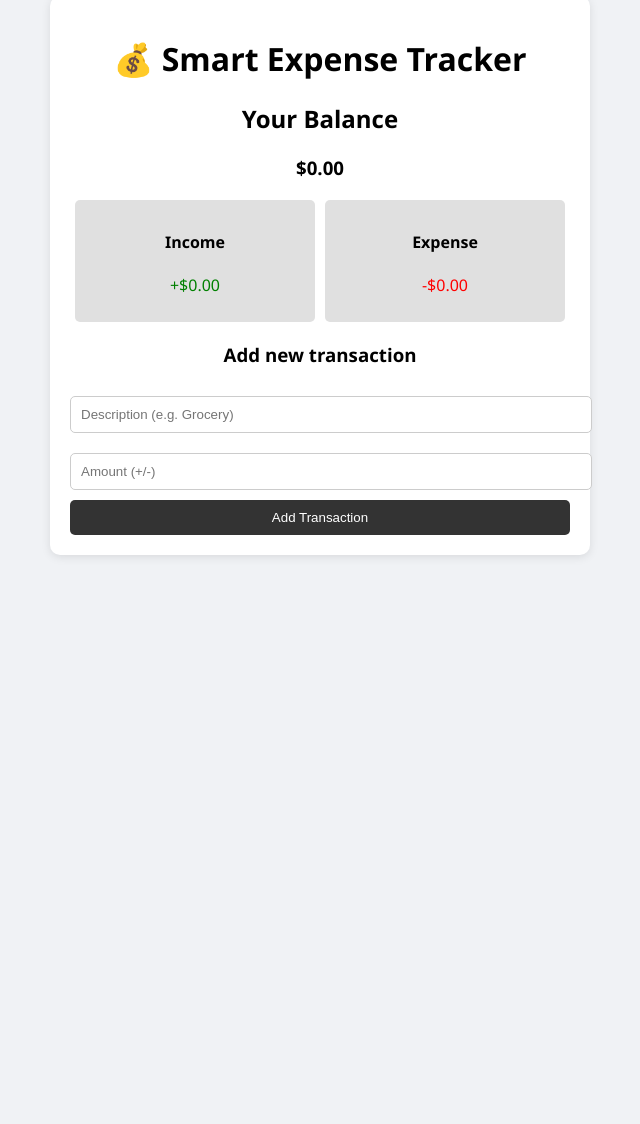
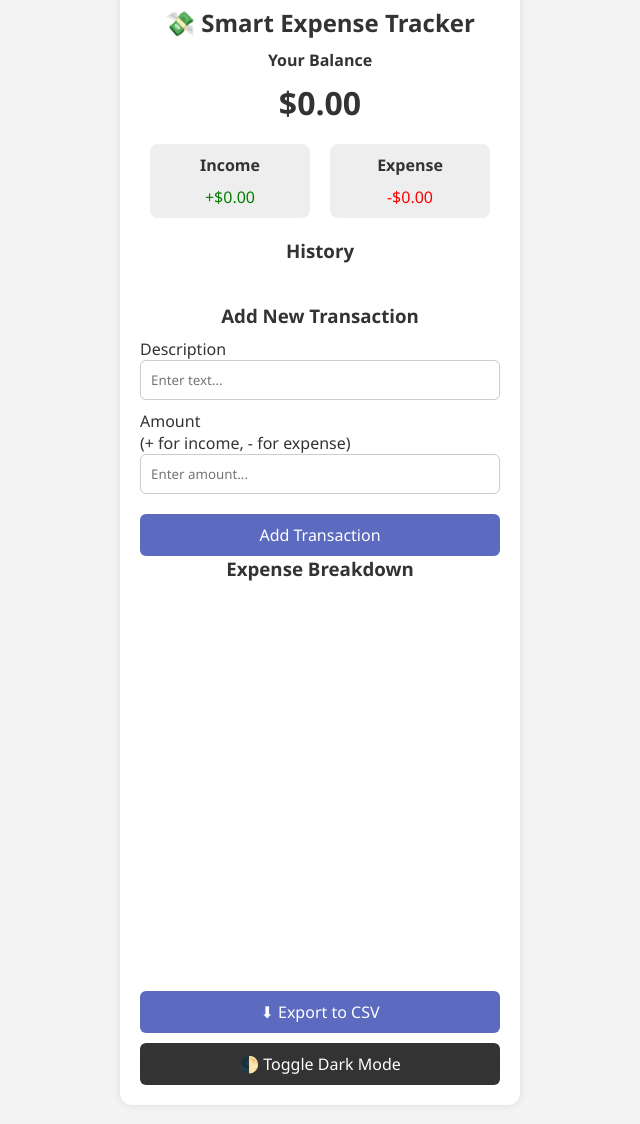
Before and after one commit to sakshamman/smart-expense-tracker, a plain HTML site: page index.html in a window 1280 px wide. Shown: the part 34-1158 px from the top of the page, without its empty margins (320-960 px from the left). Before the commit the page ends 800 px from the top, so only its background shows below. Drawn offline with nearby package versions, Linux system fonts and the light colour scheme.

Commit message:
added dark mode,chart and csv download option

```diff
--- a/index.html
+++ b/index.html
@@ -1,21 +1,25 @@
 <!DOCTYPE html>
 <html lang="en">
 <head>
-  <meta charset="UTF-8">
+  <meta charset="UTF-8" />
+  <meta name="viewport" content="width=device-width, initial-scale=1.0"/>
   <title>Smart Expense Tracker</title>
+
+  <!-- Chart.js CDN -->
+  <script src="https://cdn.jsdelivr.net/npm/chart.js"></script>
+
+  <!-- Link to your CSS -->
   <link rel="stylesheet" href="style.css">
 </head>
 <body>
   <div class="container">
-    <h1>💰 Smart Expense Tracker</h1>
+    <h2>💸 Smart Expense Tracker</h2>
 
-    <!-- Balance Section -->
-    <div class="balance">
-      <h2>Your Balance</h2>
-      <h3 id="balance">$0.00</h3>
-    </div>
+    <!-- Balance Display -->
+    <h4>Your Balance</h4>
+    <h1 id="balance">$0.00</h1>
 
-    <!-- Income and Expense Summary -->
+    <!-- Income/Expense Summary -->
     <div class="summary">
       <div>
         <h4>Income</h4>
@@ -28,19 +32,35 @@
     </div>
 
     <!-- Transaction List -->
-    <ul id="transactions" class="transactions">
-      <!-- Transactions will be inserted here -->
-    </ul>
+    <h3>History</h3>
+    <ul id="transactions" class="list"></ul>
 
     <!-- Add Transaction Form -->
+    <h3>Add New Transaction</h3>
     <form id="form">
-      <h3>Add new transaction</h3>
-      <input type="text" id="text" placeholder="Description (e.g. Grocery)">
-      <input type="number" id="amount" placeholder="Amount (+/-)">
-      <button type="submit">Add Transaction</button>
+      <div class="form-control">
+        <label for="text">Description</label>
+        <input type="text" id="text" placeholder="Enter text..." />
+      </div>
+      <div class="form-control">
+        <label for="amount">Amount <br />(+ for income, - for expense)</label>
+        <input type="number" id="amount" placeholder="Enter amount..." />
+      </div>
+      <button class="btn">Add Transaction</button>
     </form>
+
+    <!-- Pie Chart -->
+    <h3>Expense Breakdown</h3>
+    <canvas id="expenseChart" width="400" height="400"></canvas>
+
+    <!-- Export & Theme Buttons -->
+    <div style="margin-top: 20px;">
+      <button id="export-btn" class="btn">⬇ Export to CSV</button>
+      <button id="toggle-theme" class="btn">🌓 Toggle Dark Mode</button>
+    </div>
   </div>
 
+  <!-- Your JavaScript -->
   <script src="script.js"></script>
 </body>
 </html>
--- a/script.js
+++ b/script.js
@@ -1,4 +1,4 @@
-// Elements
+// ========== DOM Selectors ==========
 const balance = document.getElementById("balance");
 const income = document.getElementById("income");
 const expense = document.getElementById("expense");
@@ -6,16 +6,115 @@ const transactionsList = document.getElementById("transactions");
 const form = document.getElementById("form");
 const text = document.getElementById("text");
 const amount = document.getElementById("amount");
+const themeBtn = document.getElementById("toggle-theme");
+const exportBtn = document.getElementById("export-btn");
 
-// Initial dummy data
 let transactions = [];
+let chart = null;
 
-// Add transaction
-function addTransaction(e) {
+// ========== Utilities ==========
+function generateID() {
+  return Math.floor(Math.random() * 1000000);
+}
+
+function updateLocalStorage() {
+  localStorage.setItem("transactions", JSON.stringify(transactions));
+}
+
+function loadLocalStorage() {
+  const data = JSON.parse(localStorage.getItem("transactions"));
+  if (data) transactions = data;
+}
+
+// ========== DOM & Logic ==========
+function addTransactionDOM(transaction) {
+  const sign = transaction.amount < 0 ? "-" : "+";
+  const li = document.createElement("li");
+  li.classList.add(transaction.amount < 0 ? "minus" : "plus");
+  li.innerHTML = `
+    ${transaction.text}
+    <span>${sign}$${Math.abs(transaction.amount)}</span>
+    <button onclick="removeTransaction(${transaction.id})">x</button>
+  `;
+  transactionsList.appendChild(li);
+}
+
+function updateValues() {
+  const amounts = transactions.map((t) => t.amount);
+  const total = amounts.reduce((a, b) => a + b, 0).toFixed(2);
+  const incomeTotal = amounts
+    .filter((x) => x > 0)
+    .reduce((a, b) => a + b, 0)
+    .toFixed(2);
+  const expenseTotal = (
+    amounts.filter((x) => x < 0).reduce((a, b) => a + b, 0) * -1
+  ).toFixed(2);
+
+  balance.innerText = `$${total}`;
+  income.innerText = `+$${incomeTotal}`;
+  expense.innerText = `-$${expenseTotal}`;
+}
+
+function removeTransaction(id) {
+  transactions = transactions.filter((t) => t.id !== id);
+  updateLocalStorage();
+  render();
+}
+
+// ========== Chart ==========
+function updateChart() {
+  const ctx = document.getElementById("expenseChart").getContext("2d");
+
+  const categories = {};
+  transactions.forEach((t) => {
+    if (t.amount < 0) {
+      const key = t.text.toLowerCase();
+      categories[key] = (categories[key] || 0) + Math.abs(t.amount);
+    }
+  });
+
+  const labels = Object.keys(categories);
+  const data = Object.values(categories);
+
+  if (chart) chart.destroy();
+
+  chart = new Chart(ctx, {
+    type: "pie",
+    data: {
+      labels,
+      datasets: [
+        {
+          label: "Expenses",
+          data,
+          backgroundColor: [
+            "#f94144",
+            "#f3722c",
+            "#f8961e",
+            "#f9c74f",
+            "#90be6d",
+            "#43aa8b",
+            "#577590",
+          ],
+        },
+      ],
+    },
+  });
+}
+
+// ========== Init & Render ==========
+function render() {
+  transactionsList.innerHTML = "";
+  transactions.forEach(addTransactionDOM);
+  updateValues();
+  updateChart();
+}
+
+// ========== Add Transaction ==========
+form.addEventListener("submit", (e) => {
   e.preventDefault();
 
   if (text.value.trim() === "" || amount.value.trim() === "") {
-    alert("Please add text and amount");
+    alert("Please fill in both fields");
     return;
   }
 
@@ -26,74 +125,48 @@ function addTransaction(e) {
   };
 
   transactions.push(transaction);
-  updateDOM();
-  updateValues();
   updateLocalStorage();
+  render();
 
   text.value = "";
   amount.value = "";
+});
+
+// ========== Export CSV ==========
+exportBtn.addEventListener("click", () => {
+  if (transactions.length === 0) return;
+
+  const rows = [["ID", "Description", "Amount"]];
+  transactions.forEach((t) => rows.push([t.id, t.text, t.amount]));
+
+  const csv = rows.map((r) => r.join(",")).join("\n");
+  const blob = new Blob([csv], { type: "text/csv" });
+  const url = URL.createObjectURL(blob);
+
+  const a = document.createElement("a");
+  a.href = url;
+  a.download = "transactions.csv";
+  a.click();
+  URL.revokeObjectURL(url);
+});
+
+// ========== Dark Mode ==========
+themeBtn.addEventListener("click", () => {
+  document.body.classList.toggle("dark");
+  localStorage.setItem("darkMode", document.body.classList.contains("dark"));
+});
+
+function initDarkMode() {
+  if (localStorage.getItem("darkMode") === "true") {
+    document.body.classList.add("dark");
+  }
 }
 
-// Generate random ID
-function generateID() {
-  return Math.floor(Math.random() * 100000000);
+// ========== Init ==========
+function init() {
+  loadLocalStorage();
+  initDarkMode();
+  render();
 }
 
-// Update DOM
-function updateDOM() {
-  transactionsList.innerHTML = "";
-
-  transactions.forEach((transaction) => {
-    const sign = transaction.amount < 0 ? "-" : "+";
-    const item = document.createElement("li");
-
-    item.classList.add(transaction.amount < 0 ? "minus" : "plus");
-    item.innerHTML = `
-      ${transaction.text}
-      <span>${sign}$${Math.abs(transaction.amount)}</span>
-      <button onclick="removeTransaction(${transaction.id})">x</button>
-    `;
-
-    transactionsList.appendChild(item);
-  });
-}
-
-// Update Income, Expense, Balance
-function updateValues() {
-  const amounts = transactions.map((t) => t.amount);
-  const total = amounts.reduce((acc, val) => acc + val, 0).toFixed(2);
-  const incomeVal = amounts
-    .filter((val) => val > 0)
-    .reduce((acc, val) => acc + val, 0)
-    .toFixed(2);
-  const expenseVal = (
-    amounts.filter((val) => val < 0).reduce((acc, val) => acc + val, 0) * -1
-  ).toFixed(2);
-
-  balance.innerText = `$${total}`;
-  income.innerText = `+$${incomeVal}`;
-  expense.innerText = `-$${expenseVal}`;
-}
-
-// Remove transaction
-function removeTransaction(id) {
-  transactions = transactions.filter((t) => t.id !== id);
-  updateLocalStorage();
-  updateDOM();
-  updateValues();
-}
-
-// Local storage
-function updateLocalStorage() {
-  localStorage.setItem("transactions", JSON.stringify(transactions));
-}
-
-function init() {
-  const saved = JSON.parse(localStorage.getItem("transactions"));
-  if (saved) transactions = saved;
-  updateDOM();
-  updateValues();
-}
-
-form.addEventListener("submit", addTransaction);
 init();
--- a/style.css
+++ b/style.css
@@ -1,21 +1,28 @@
-body {
-  font-family: 'Segoe UI', sans-serif;
-  background: #f0f2f5;
+* {
+  box-sizing: border-box;
   margin: 0;
   padding: 0;
+  font-family: 'Segoe UI', sans-serif;
+}
+
+body {
+  background-color: #f4f4f4;
+  color: #333;
+  transition: background 0.3s, color 0.3s;
+  padding: 20px;
 }
 
 .container {
-  width: 90%;
-  max-width: 500px;
-  margin: 30px auto;
+  max-width: 400px;
+  margin: auto;
   background: white;
   padding: 20px;
-  border-radius: 10px;
-  box-shadow: 0 2px 10px rgba(0,0,0,0.1);
+  border-radius: 12px;
+  box-shadow: 0 0 10px rgba(0,0,0,0.1);
 }
 
-h1, h2, h3 {
+h1, h2, h3, h4 {
+  margin-bottom: 10px;
   text-align: center;
 }
 
@@ -27,11 +34,11 @@ h1, h2, h3 {
 
 .summary div {
   flex: 1;
+  margin: 0 10px;
   padding: 10px;
-  background: #e0e0e0;
-  margin: 0 5px;
+  background-color: #eee;
+  border-radius: 8px;
   text-align: center;
-  border-radius: 5px;
 }
 
 .money.plus {
@@ -42,52 +49,93 @@ h1, h2, h3 {
   color: red;
 }
 
-form {
+.list {
+  list-style: none;
+  margin: 20px 0;
+  max-height: 150px;
+  overflow-y: auto;
+  padding: 0;
+}
+
+.list li {
+  background-color: #fafafa;
+  padding: 10px;
+  border-left: 5px solid;
+  margin-bottom: 10px;
+  border-radius: 5px;
+  display: flex;
+  justify-content: space-between;
+}
+
+.list li.plus {
+  border-color: green;
+}
+
+.list li.minus {
+  border-color: red;
+}
+
+.list li button {
+  background: red;
+  border: none;
+  color: white;
+  font-weight: bold;
+  cursor: pointer;
+  border-radius: 4px;
+  padding: 2px 8px;
+}
+
+.form-control {
+  margin: 10px 0;
+}
+
+input[type="text"], input[type="number"] {
+  width: 100%;
+  padding: 10px;
+  border: 1px solid #ccc;
+  border-radius: 6px;
+}
+
+.btn {
+  width: 100%;
+  padding: 10px;
+  margin-top: 10px;
+  border: none;
+  color: white;
+  background: #5c6bc0;
+  border-radius: 6px;
+  cursor: pointer;
+  font-size: 16px;
+}
+
+#toggle-theme {
+  background: #333;
+}
+
+canvas {
   margin-top: 20px;
 }
 
-form input {
-  width: 100%;
-  margin: 10px 0;
-  padding: 10px;
-  border-radius: 5px;
-  border: 1px solid #ccc;
+/* Dark Mode */
+body.dark {
+  background-color: #121212;
+  color: #e0e0e0;
 }
 
-form button {
-  width: 100%;
-  padding: 10px;
+body.dark .container {
+  background-color: #1e1e1e;
+}
+
+body.dark .summary div {
+  background-color: #2e2e2e;
+}
+
+body.dark input,
+body.dark .btn {
   background-color: #333;
   color: white;
-  border: none;
-  border-radius: 5px;
-  cursor: pointer;
 }
 
-form button:hover {
-  background-color: #555;
+body.dark .list li {
+  background-color: #2a2a2a;
 }
-
-.transactions {
-  list-style: none;
-  padding: 0;
-  margin: 20px 0;
-}
-
-.transactions li {
-  background: #fafafa;
-  display: flex;
-  justify-content: space-between;
-  margin: 10px 0;
-  padding: 10px;
-  border-right: 5px solid;
-  border-radius: 5px;
-}
-
-.transactions li.plus {
-  border-color: green;
-}
-
-.transactions li.minus {
-  border-color: red;
-}
```
